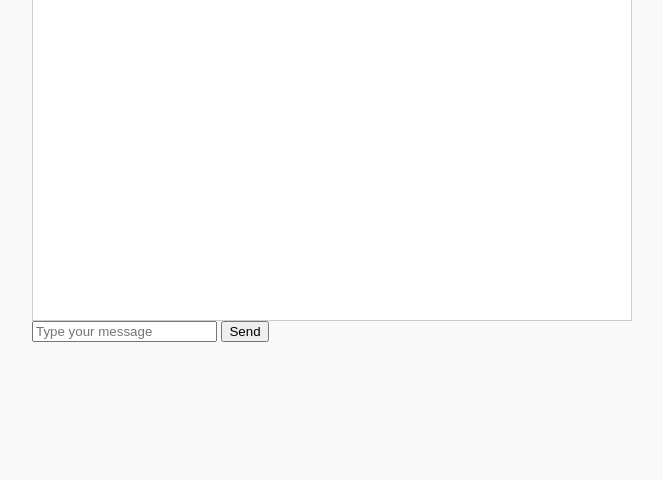
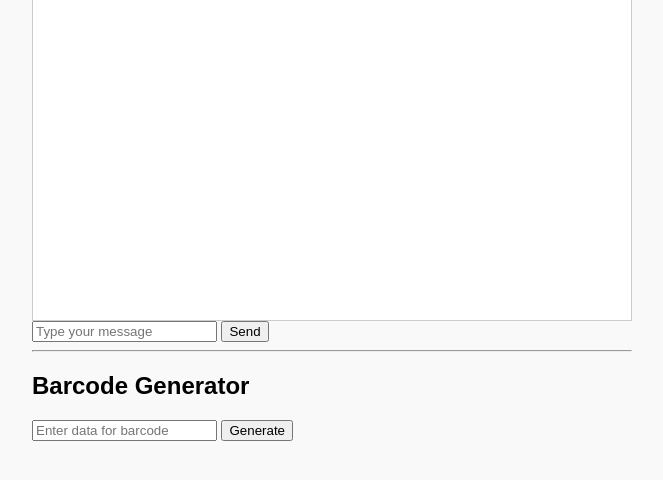
Before and after one commit to Stnmendel/STN, a Flask app: page / in a window 1280 px wide. Shown: the part 129-609 px from the top of the page, without its empty margins (308-971 px from the left). Run offline with Flask 3, Linux system fonts and the light colour scheme.

Commit message:
Add barcode generator feature

```diff
--- a/app.py
+++ b/app.py
@@ -1,4 +1,9 @@
-from flask import Flask, render_template, request, jsonify
+import os
+from io import BytesIO
+
+from flask import Flask, render_template, request, jsonify, send_file
+import barcode
+from barcode.writer import ImageWriter
 
 app = Flask(__name__)
 
@@ -24,5 +29,22 @@ def chat():
     response = ai_response(message)
     return jsonify({'response': response})
 
+
+@app.route('/barcode', methods=['POST'])
+def generate_barcode():
+    data = request.form.get('data')
+    if not data:
+        json_data = request.get_json(silent=True)
+        if json_data:
+            data = json_data.get('data')
+    if not data:
+        return jsonify({'error': 'No data provided'}), 400
+    code128 = barcode.get('code128', data, writer=ImageWriter())
+    buffer = BytesIO()
+    code128.write(buffer)
+    buffer.seek(0)
+    return send_file(buffer, mimetype='image/png')
+
 if __name__ == '__main__':
-    app.run(debug=True, host='0.0.0.0')
+    debug_mode = os.getenv('FLASK_DEBUG', '0') in ('1', 'True', 'true')
+    app.run(debug=debug_mode, host='0.0.0.0')
--- /dev/null
+++ b/requirements.txt
@@ -0,0 +1,2 @@
+Flask
+python-barcode
--- a/templates/index.html
+++ b/templates/index.html
@@ -11,6 +11,12 @@
     <div id="chat-box"></div>
     <input type="text" id="user-input" placeholder="Type your message" />
     <button onclick="sendMessage()">Send</button>
+
+    <hr>
+    <h2>Barcode Generator</h2>
+    <input type="text" id="barcode-data" placeholder="Enter data for barcode" />
+    <button onclick="generateBarcode()">Generate</button>
+    <div><img id="barcode-image" /></div>
     <script>
         async function sendMessage() {
             const inputEl = document.getElementById('user-input');
@@ -30,6 +36,19 @@
                 box.innerHTML += '<div class="bot">'+data.response+'</div>';
             }
         }
+
+        async function generateBarcode() {
+            const dataEl = document.getElementById('barcode-data');
+            const res = await fetch('/barcode', {
+                method: 'POST',
+                headers: {'Content-Type': 'application/json'},
+                body: JSON.stringify({data: dataEl.value})
+            });
+            if(res.ok){
+                const blob = await res.blob();
+                document.getElementById('barcode-image').src = URL.createObjectURL(blob);
+            }
+        }
     </script>
 </body>
 </html>
```
Also changed, not shown: README.md.
